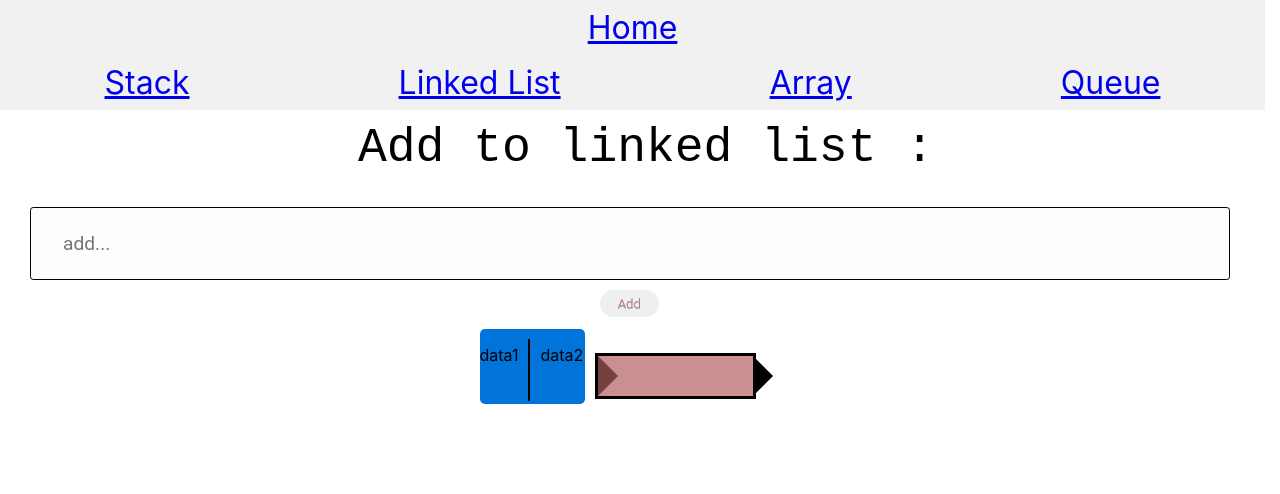
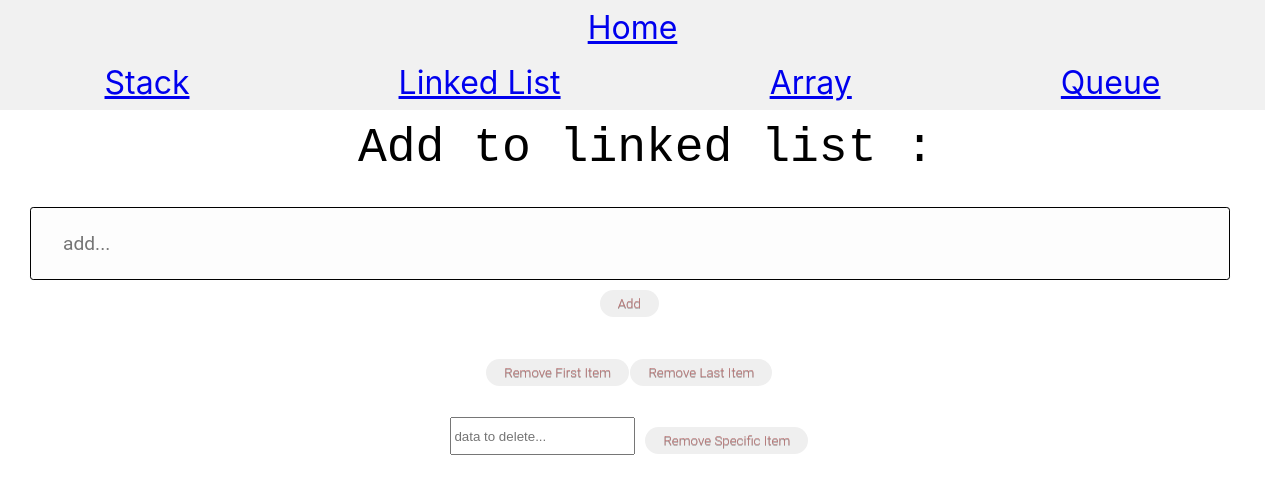
Before and after one commit to PhilipK-webdev/DataStructure, a React (Create React App) app: page /linkedList in a window 1280 px wide. Shown: the top 494 px of the page. Built offline with nearby package versions, Linux system fonts and the light colour scheme.

Commit message:
finish basic linked list function

```diff
--- a/src/Pages/LinkedList/LinkedList.css
+++ b/src/Pages/LinkedList/LinkedList.css
@@ -14,17 +14,26 @@
     display: flex;
     justify-content: center;
     align-items: center;
+    margin-top: 20px;
   }
 
   .shape {
       height: 75px;
-      width: 100px;
+      width: 125px;
       background-color: #0074d9;
       border-radius: 5px;
       margin-bottom: 30px;
+      margin-right: 10px;
       float: left;
       padding-top: 0px;
-      margin-right: 10px;
+
+    }
+    .remove{
+
+      display: flex;
+      justify-content: center;
+      margin-top: 30px;
+
     }
 #pointer {
     width: 150px;
@@ -59,5 +68,7 @@
 
     border:1px solid black;
     height: 60px;
-    margin: 10px;
+    margin-top: 10px;
+    margin-left: 10px;
+    margin-right: 10px;
   }
--- a/src/Pages/LinkedList/LinkedListData.js
+++ b/src/Pages/LinkedList/LinkedListData.js
@@ -2,29 +2,80 @@ import React, { useState } from 'react'
 import "../LinkedList/LinkedList.css"
 const LinkedListData = () => {
 
-    const ShapeLinkedList = () => {
+    const [dataArr, setDataArr] = useState([]);
+    const [data, setData] = useState();
+    const [deleteData, setDeletData] = useState();
+    const ShapeLinkedList = (props) => {
         return (
             <div className="body">
                 <div className="shape" style={{ display: "flex", flexDirection: "row !important" }}>
-                    <p>data1</p>
+                    <p style={{ marginRight: "3px", marginLeft: "3px" }}>{props.info}</p>
                     <strong><hr /></strong>
-                    <p>data2</p>
+                    <p style={{ padding: "0px" }}>NEXT</p>
                 </div>
                 <div id="pointer" style={{ marginRight: "20px" }} ></div>
             </div>
         )
     }
 
+    const addData = (e) => {
+        setData(e.target.value);
+    }
+
+    const addToNode = (e) => {
+        e.preventDefault();
+        dataArr.push(data);
+        setDataArr([...dataArr]);
+    }
+    const removeFirst = (e) => {
+        e.preventDefault();
+        dataArr.shift();
+        setDataArr([...dataArr]);
+    }
+    const removeLast = (e) => {
+        e.preventDefault();
+        dataArr.pop();
+        setDataArr([...dataArr]);
+    }
+
+    const dataToDelete = (e) => {
+        setDeletData(e.target.value);
+    }
+    const removeSpecific = (e) => {
+        e.preventDefault();
+        setDataArr(newList());
+
+    }
+
+    function newList() {
+        let arr = [];
+        for (let i = 0; i < dataArr.length; i++) {
+            if (deleteData != i) {
+                arr.push(dataArr[i]);
+            }
+        }
+        return arr;
+    }
     return (
 
         <div>
             <div className="container">
                 <label className="form__label" forhtml="add">Add to linked list : </label>
-                <input type="text" id="inputPush" name="add" placeholder="add..." className="form__input" />
-                <button type="submit" className="button4" style={{ marginTop: "10px" }}>Add</button>
+                <input type="text" id="inputPush" name="add" placeholder="add..." className="form__input" onChange={addData} />
+                <button type="submit" className="button4" style={{ marginTop: "10px" }} onClick={addToNode}>Add</button>
             </div>
             <div className="containerLinked">
-                <ShapeLinkedList />
+                {dataArr.map((info, index) => (
+                    <ShapeLinkedList info={info} key={index} />
+                ))}
+            </div>
+            <div className="remove">
+                <button type="submit" className="button4" style={{ marginTop: "10px" }} onClick={removeFirst}>Remove First Item</button>
+                <button type="submit" className="button4" style={{ marginTop: "10px" }} onClick={removeLast}>Remove Last Item</button>
+            </div>
+            <div className="remove">
+                <input type="text" name="number" placeholder="data to delete..." style={{ marginRight: "10px" }} onChange={dataToDelete} />
+                <button type="submit" className="button4" style={{ marginTop: "10px" }} onClick={removeSpecific}>Remove Specific Item</button>
             </div>
         </div>
 
```
